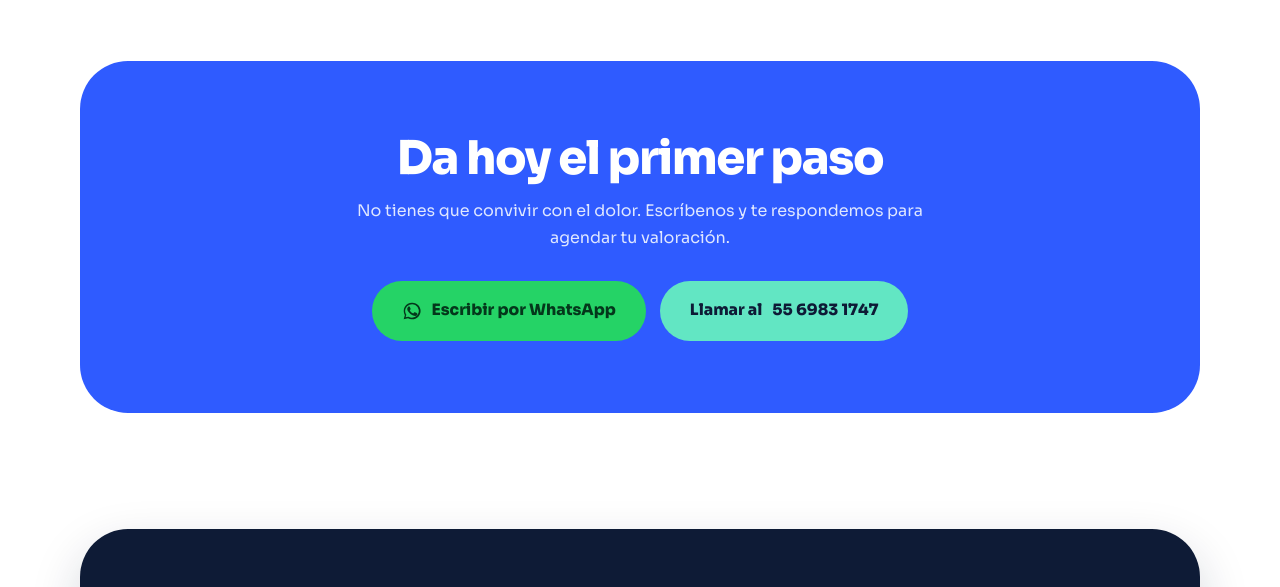
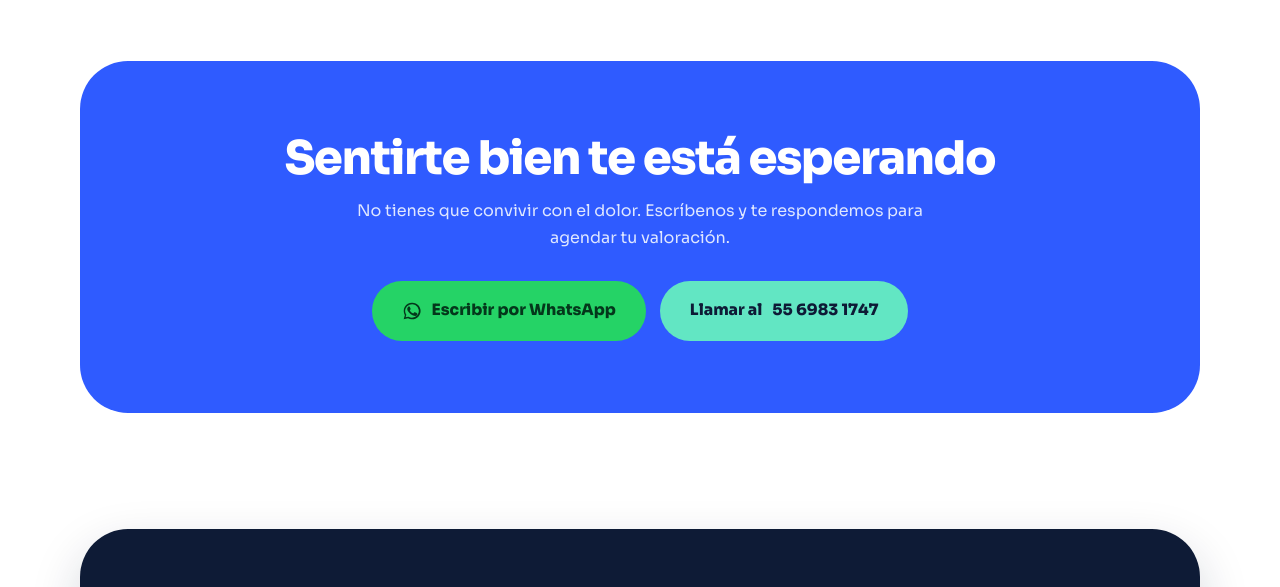
Before and after one commit to siglernats-dotcom/aliviatedemo2, a plain HTML site: page quienes-somos.html in a window 1280 px wide. Shown: the part 3100-3687 px from the top of the page. Drawn offline with Linux system fonts and the light colour scheme.

Commit message:
Update quienes-somos.html

```diff
--- a/quienes-somos.html
+++ b/quienes-somos.html
@@ -322,7 +322,7 @@ footer p+p{margin:8px auto 0;max-width:70ch}
 <section id="contacto" style="padding-top:0">
   <div class="wrap">
     <div class="final-box">
-      <h2>Da hoy el primer paso</h2>
+      <h2>Sentirte bien te está esperando</h2>
       <p>No tienes que convivir con el dolor. Escríbenos y te respondemos para agendar tu valoración.</p>
       <div class="cta-row">
         <a class="btn btn-wa" data-wa href="#contacto"><svg viewBox="0 0 24 24"><use href="#i-wa"/></svg>Escribir por WhatsApp</a>
```
